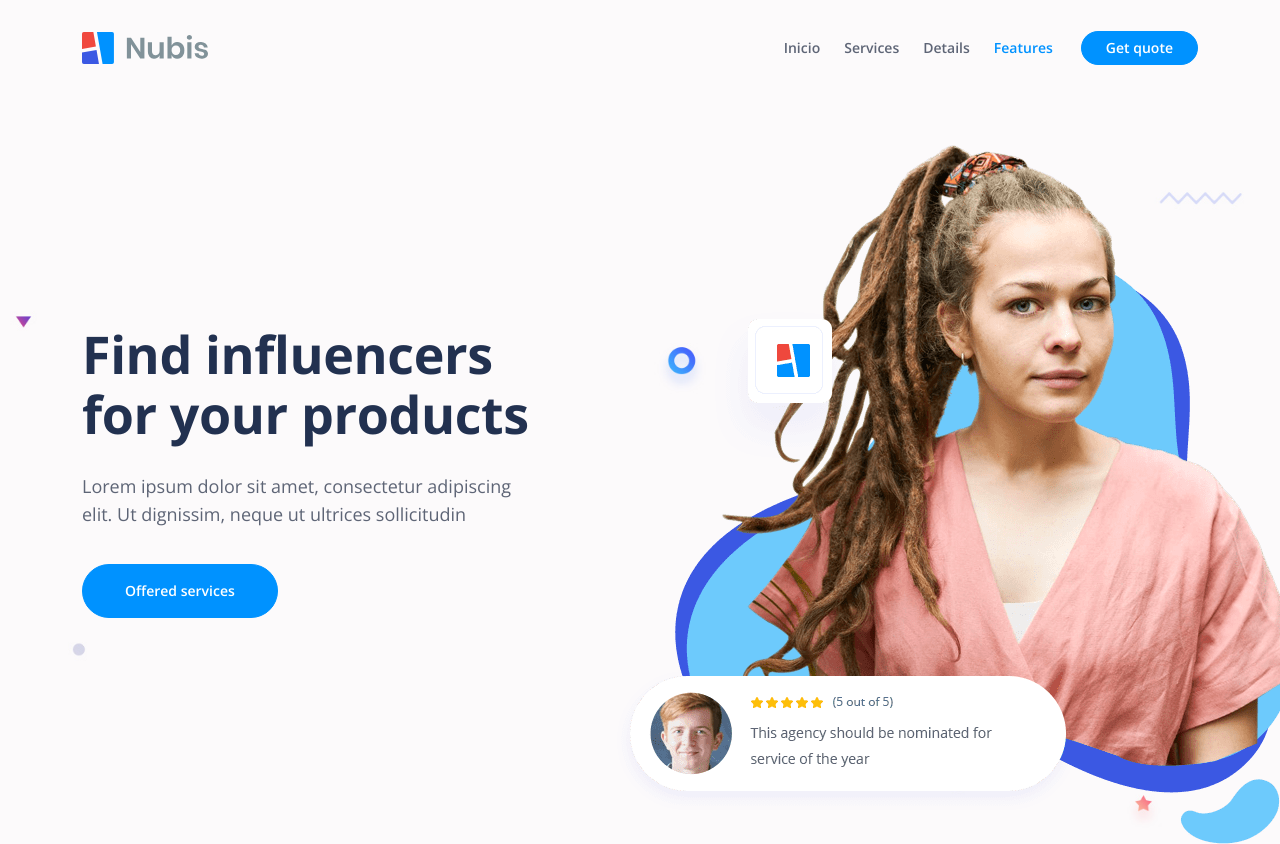
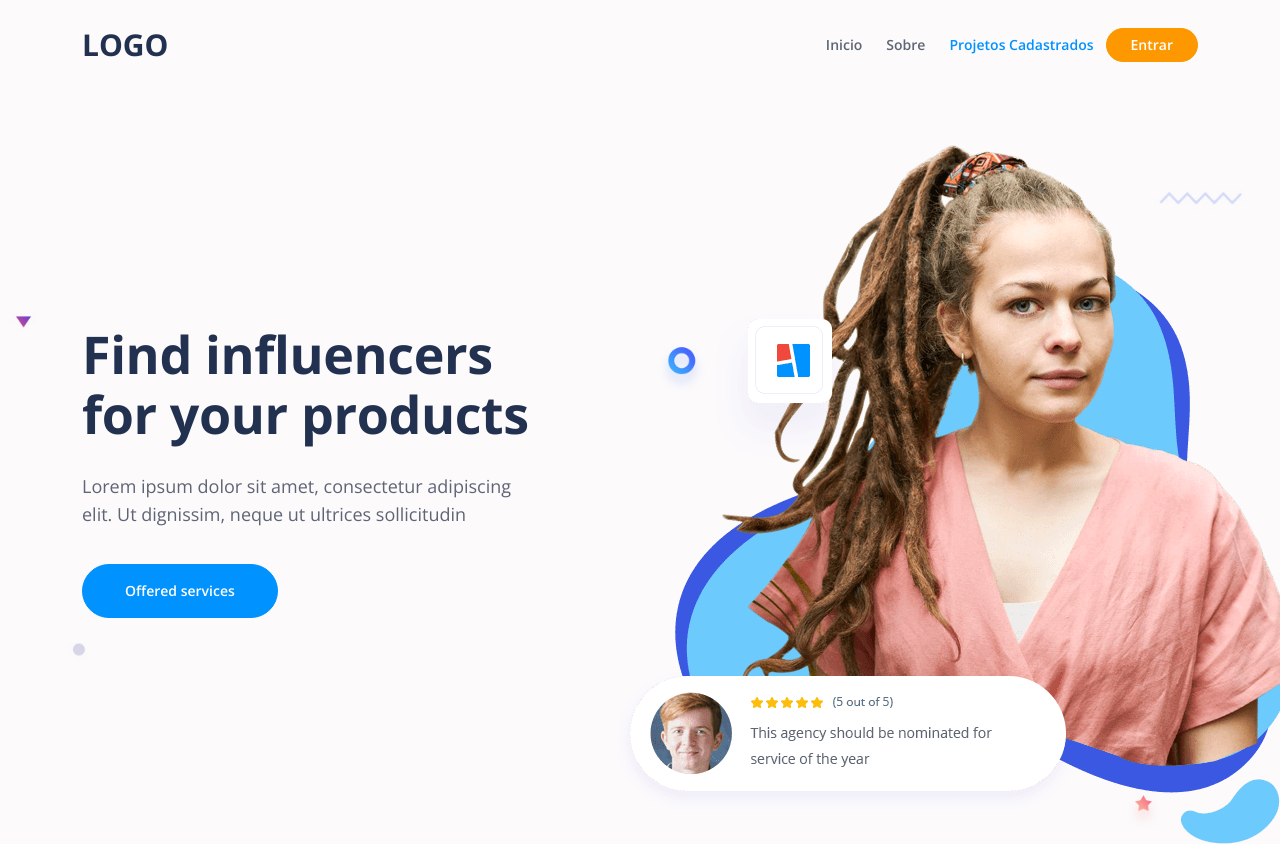
Before and after one commit to CaiqueMenezes/TCC-Rede-Social-3DSN, a plain HTML site: page index.html in a window 1280 px wide. Shown: the top 844 px of the page. Drawn offline with nearby package versions, Linux system fonts and the light colour scheme.

Commit message:
Alterações no Index
Atualizei escritas e mudei levemente a cor, falta mto ainda

```diff
--- /dev/null
+++ b/css/custom.css
@@ -0,0 +1,14 @@
+
+.btn-login {
+	display: inline-block;
+	padding: 1rem 1.5rem 1rem 1.5rem;
+	border: 1px solid #FE9800;
+	border-radius: 30px;
+	background-color: #FE9800;
+	color: #ffffff;
+	font-weight: 600;
+	font-size: 0.875rem;
+	line-height: 0;
+	text-decoration: none;
+	transition: all 0.2s;
+}
--- a/index.html
+++ b/index.html
@@ -26,21 +26,24 @@
     <link href="css/fontawesome-all.min.css" rel="stylesheet">
     <link href="css/swiper.css" rel="stylesheet">
 	<link href="css/styles.css" rel="stylesheet">
+    <link href="css/custom.css" rel="stylesheet">
 
 	<!-- Favicon  -->
     <link rel="icon" href="images/favicon.png">
 </head>
 <body data-bs-spy="scroll" data-bs-target="#navbarExample">
 
-    <!-- Navigation -->
+    <!-- Navigation que na vdd eh o header da pag -->
+
     <nav id="navbarExample" class="navbar navbar-expand-lg fixed-top navbar-light" aria-label="Main navigation">
         <div class="container">
 
             <!-- Image Logo -->
-            <a class="navbar-brand logo-image" href="index.html"><img src="images/logo.svg" alt="alternative"></a>
+            <!-- <a class="navbar-brand logo-image" href="index.html"><img src="images/logo.svg" alt="alternative"></a> -->
 
-            <!-- Text Logo - Use this if you don't have a graphic logo -->
-            <!-- <a class="navbar-brand logo-text" href="index.html">Nubis</a> -->
+            <!--Text Logo - Use this if you don't have a graphic logo -->
+
+            <a class="navbar-brand logo-text" href="index.html">LOGO</a>
 
             <button class="navbar-toggler p-0 border-0" type="button" id="navbarSideCollapse" aria-label="Toggle navigation">
                 <span class="navbar-toggler-icon"></span>
@@ -52,17 +55,15 @@
                         <a class="nav-link active" aria-current="page" href="#header">Inicio</a>
                     </li>
                     <li class="nav-item">
-                        <a class="nav-link" href="#services">Services</a>
+                        <a class="nav-link" href="#services">Sobre</a>
                     </li>
                     <li class="nav-item">
-                        <a class="nav-link" href="#details">Details</a>
+                        <a class="nav-link" href="#details">Projetos Cadastrados</a>
                     </li>
-                    <li class="nav-item">
-                        <a class="nav-link" href="#features">Features</a>
-                    </li>
+
                 </ul>
                 <span class="nav-item">
-                    <a class="btn-solid-sm" href="#contact">Get quote</a>
+                    <a class="btn-login" href=" ">Entrar</a>
                 </span>
             </div> <!-- end of navbar-collapse -->
         </div> <!-- end of container -->
```
